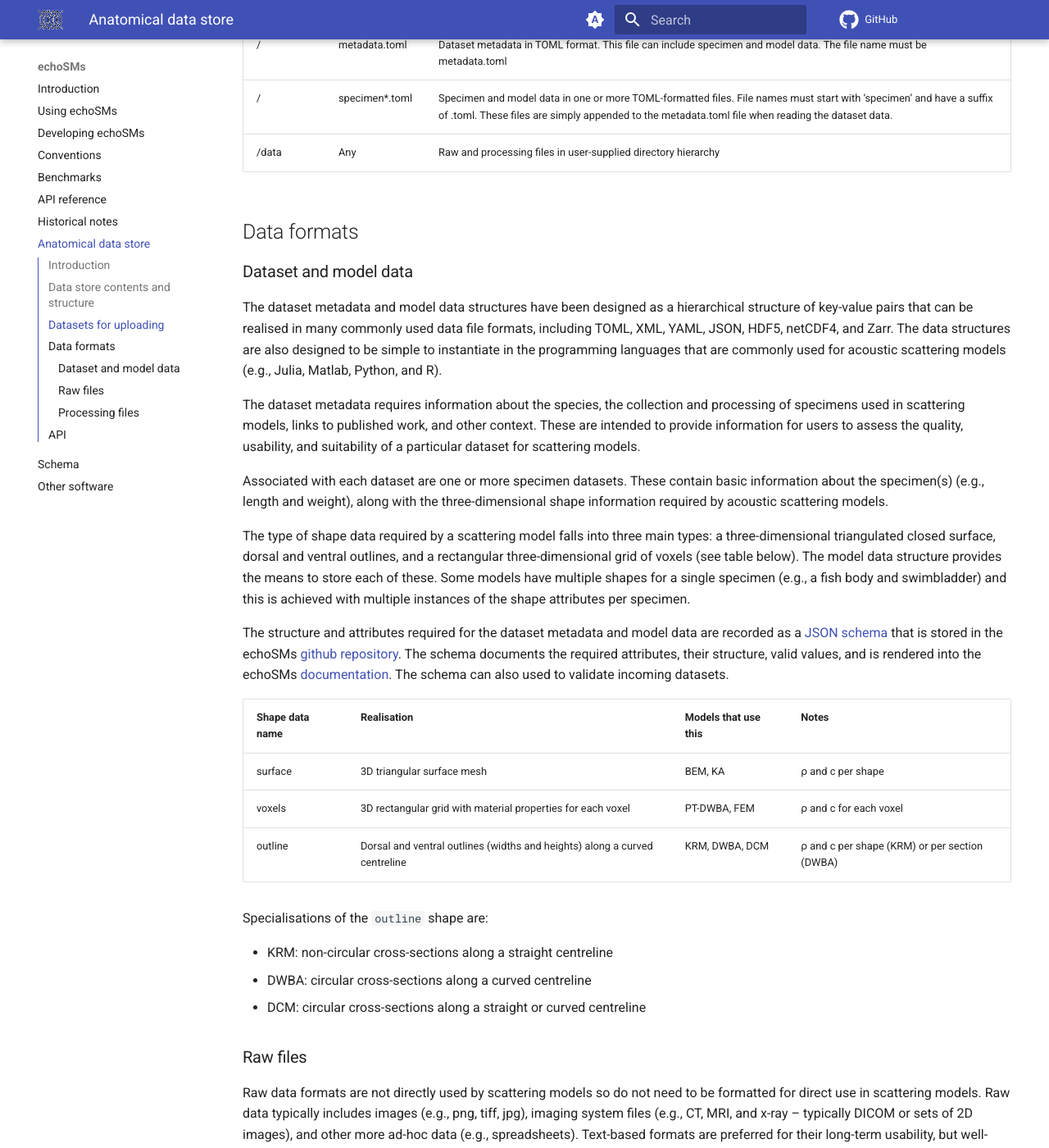
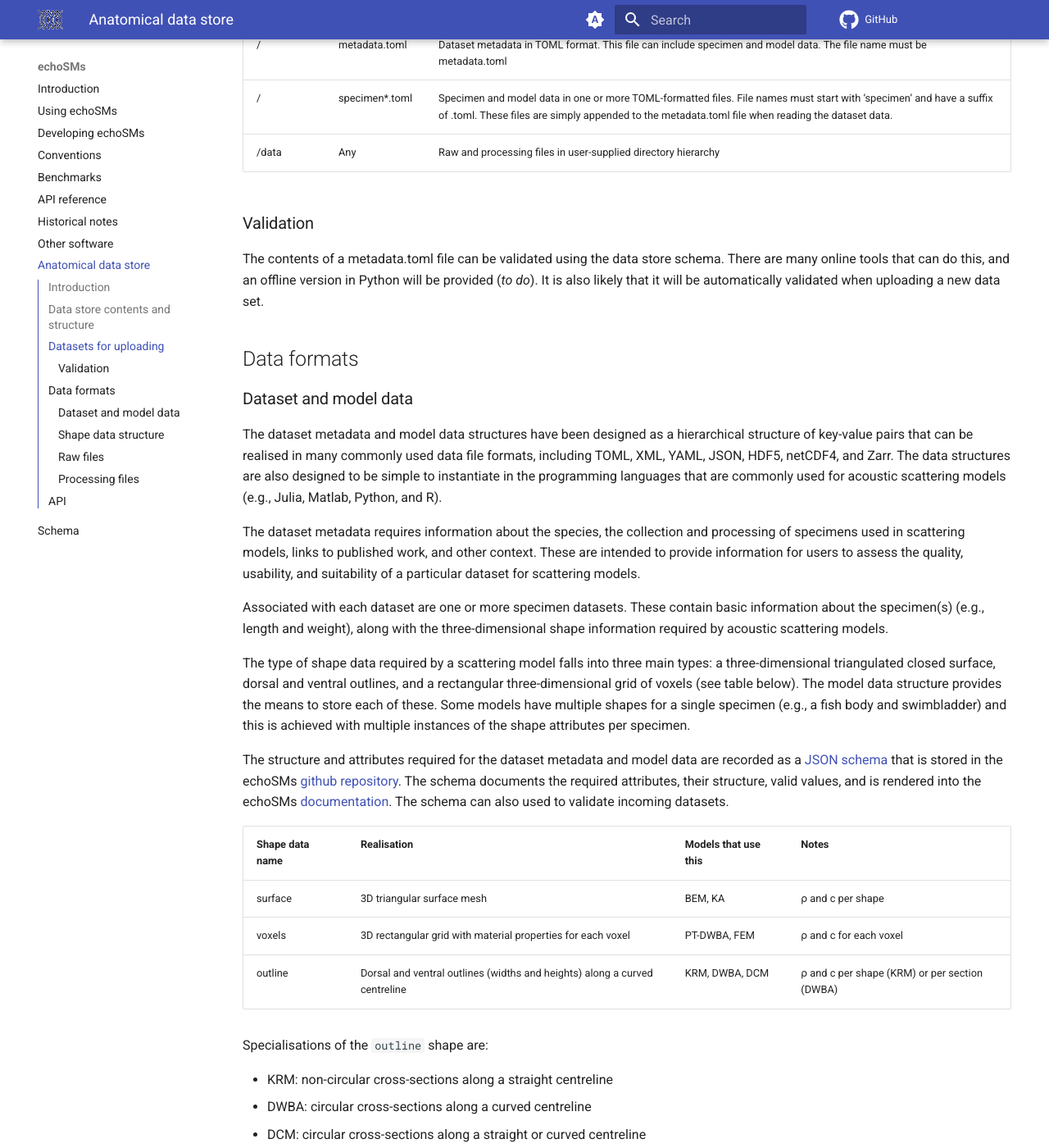
Before and after one commit to ices-tools-dev/echoSMs, an MkDocs documentation site: the page built from docs/anatomical_data_store.md, in a window 1280 px wide and 1400 px high, scrolled down 1217 px. Shown: the whole window at 82% size. Built offline with MkDocs 1.6.1 and Material for MkDocs 9.7.7, drawn with Linux system fonts in a browser that asks for light colours; comment, search, counter and statistics services are not loaded; some of the changed text lies outside the part shown.

Commit message:
Add some data store doc sections place holder text

```diff
--- a/docs/anatomical_data_store.md
+++ b/docs/anatomical_data_store.md
@@ -40,6 +40,10 @@
 |/|specimen*.toml|Specimen and model data in one or more TOML-formatted files. File names must start with ‘specimen’ and have a suffix of .toml. These files are simply appended to the metadata.toml file when reading the dataset data.|
 |/data|Any|Raw and processing files in user-supplied directory hierarchy|
 
+### Validation
+
+The contents of a metadata.toml file can be validated using the data store schema. There are many online tools that can do this, and an offline version in Python will be provided (_to do_). It is also likely that it will be automatically validated when uploading a new data set.
+
 ## Data formats
 
 ### Dataset and model data
@@ -66,6 +70,10 @@
 - DWBA: circular cross-sections along a curved centreline
 - DCM: circular cross-sections along a straight or curved centreline
 
+### Shape data structure
+
+The format of model shape data is specified in the echoSMs anatomical data store schema, but some additional explanatory notes and examples are provided here (_to do_). Code is also provided in the echoSMs python package to make it easy to convert data to the schema format (_to do_).
+
 ### Raw files
 
 Raw data formats are not directly used by scattering models so do not need to be formatted for direct use in scattering models. Raw data typically includes images (e.g., png, tiff, jpg), imaging system files (e.g., CT, MRI, and x-ray – typically DICOM or sets of 2D images), and other more ad-hoc data (e.g., spreadsheets). Text-based formats are preferred for their long-term usability, but well-defined and accessible binary formats are acceptable (e.g., common image formats and DICOM)
--- a/mkdocs.yml
+++ b/mkdocs.yml
@@ -7,8 +7,8 @@
     - Benchmarks: benchmark_data.md
     - API reference: api_reference.md
     - Historical notes: historical_notes.md
+    - Other software: other_software.md
     - Anatomical data store: anatomical_data_store.md
-    - Other software: other_software.md
 
 theme:
     name: material
```
